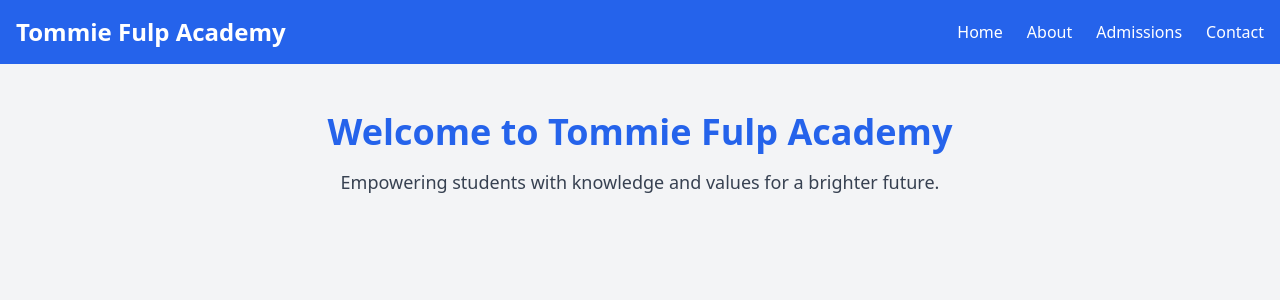
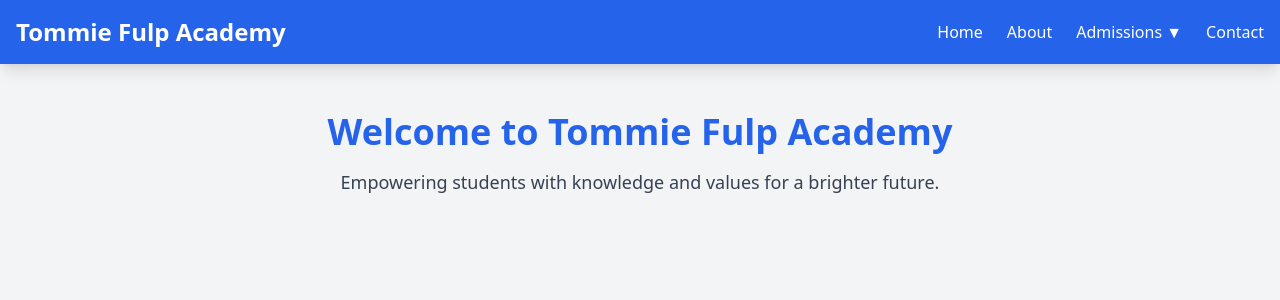
Before and after one commit to joek-yo/tommie-fulp-school-website, a React (Vite) app: page / in a window 1280 px wide. Shown: the top 300 px of the page. Built offline with nearby package versions, Linux system fonts and the light colour scheme.

Commit message:
Enhanced Navbar with dropdown and animations

```diff
--- a/src/components/Navbar.jsx
+++ b/src/components/Navbar.jsx
@@ -1,11 +1,12 @@
-// Navbar.jsx - Navigation Bar Component
+// Navbar.jsx - Enhanced Navigation Bar with Dropdown & Animations
 import { useState } from "react";
 
 const Navbar = () => {
   const [isOpen, setIsOpen] = useState(false);
+  const [isDropdownOpen, setIsDropdownOpen] = useState(false);
 
   return (
-    <nav className="bg-blue-600 p-4 text-white">
+    <nav className="bg-blue-600 p-4 text-white shadow-lg">
       <div className="container mx-auto flex justify-between items-center">
         {/* Logo */}
         <h1 className="text-2xl font-bold">Tommie Fulp Academy</h1>
@@ -14,13 +15,37 @@ const Navbar = () => {
         <ul className="hidden md:flex space-x-6">
           <li><a href="#" className="hover:underline">Home</a></li>
           <li><a href="#" className="hover:underline">About</a></li>
-          <li><a href="#" className="hover:underline">Admissions</a></li>
+
+          {/* Dropdown for Admissions */}
+          <li className="relative">
+            <button
+              onClick={() => setIsDropdownOpen(!isDropdownOpen)}
+              className="hover:underline"
+            >
+              Admissions ▼
+            </button>
+
+            {isDropdownOpen && (
+              <ul className="absolute left-0 mt-2 w-40 bg-white text-black shadow-lg rounded-lg overflow-hidden">
+                <li className="p-2 hover:bg-gray-200">
+                  <a href="#">Apply Now</a>
+                </li>
+                <li className="p-2 hover:bg-gray-200">
+                  <a href="#">Fee Structure</a>
+                </li>
+                <li className="p-2 hover:bg-gray-200">
+                  <a href="#">Scholarships</a>
+                </li>
+              </ul>
+            )}
+          </li>
+
           <li><a href="#" className="hover:underline">Contact</a></li>
         </ul>
 
         {/* Mobile Menu Button */}
         <button
-          className="md:hidden text-white focus:outline-none"
+          className="md:hidden text-white focus:outline-none text-2xl"
           onClick={() => setIsOpen(!isOpen)}
         >
           ☰
@@ -28,14 +53,36 @@ const Navbar = () => {
       </div>
 
       {/* Mobile Menu */}
-      {isOpen && (
-        <ul className="md:hidden flex flex-col space-y-2 mt-2">
-          <li><a href="#" className="block p-2 hover:bg-blue-700">Home</a></li>
-          <li><a href="#" className="block p-2 hover:bg-blue-700">About</a></li>
-          <li><a href="#" className="block p-2 hover:bg-blue-700">Admissions</a></li>
-          <li><a href="#" className="block p-2 hover:bg-blue-700">Contact</a></li>
+      <div
+        className={`${
+          isOpen ? "max-h-screen" : "max-h-0"
+        } overflow-hidden transition-all duration-300 md:hidden`}
+      >
+        <ul className="flex flex-col space-y-2 mt-2 bg-blue-700 p-4">
+          <li><a href="#" className="block p-2 hover:bg-blue-800">Home</a></li>
+          <li><a href="#" className="block p-2 hover:bg-blue-800">About</a></li>
+
+          {/* Mobile Dropdown */}
+          <li className="relative">
+            <button
+              onClick={() => setIsDropdownOpen(!isDropdownOpen)}
+              className="block p-2 hover:bg-blue-800 w-full text-left"
+            >
+              Admissions ▼
+            </button>
+
+            {isDropdownOpen && (
+              <ul className="mt-1 bg-white text-black shadow-lg rounded-lg">
+                <li className="p-2 hover:bg-gray-200"><a href="#">Apply Now</a></li>
+                <li className="p-2 hover:bg-gray-200"><a href="#">Fee Structure</a></li>
+                <li className="p-2 hover:bg-gray-200"><a href="#">Scholarships</a></li>
+              </ul>
+            )}
+          </li>
+
+          <li><a href="#" className="block p-2 hover:bg-blue-800">Contact</a></li>
         </ul>
-      )}
+      </div>
     </nav>
   );
 };
```
